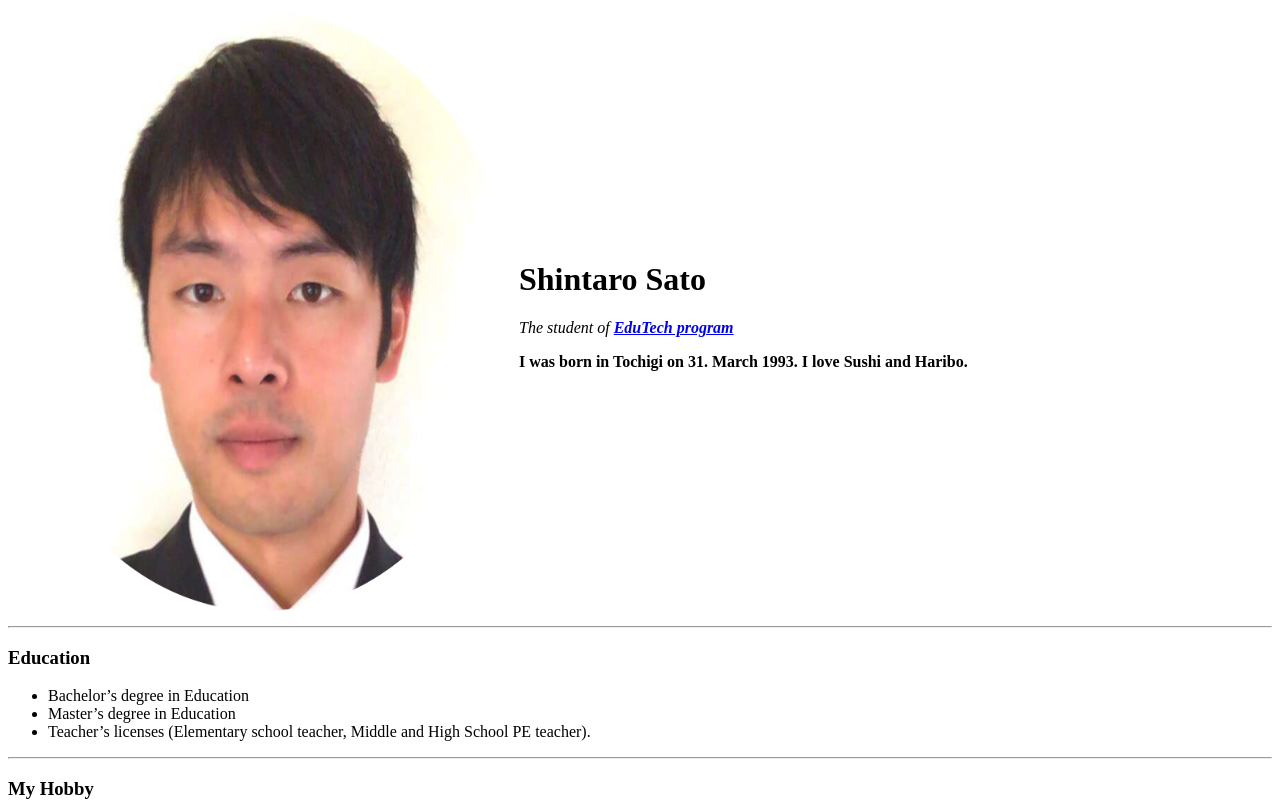
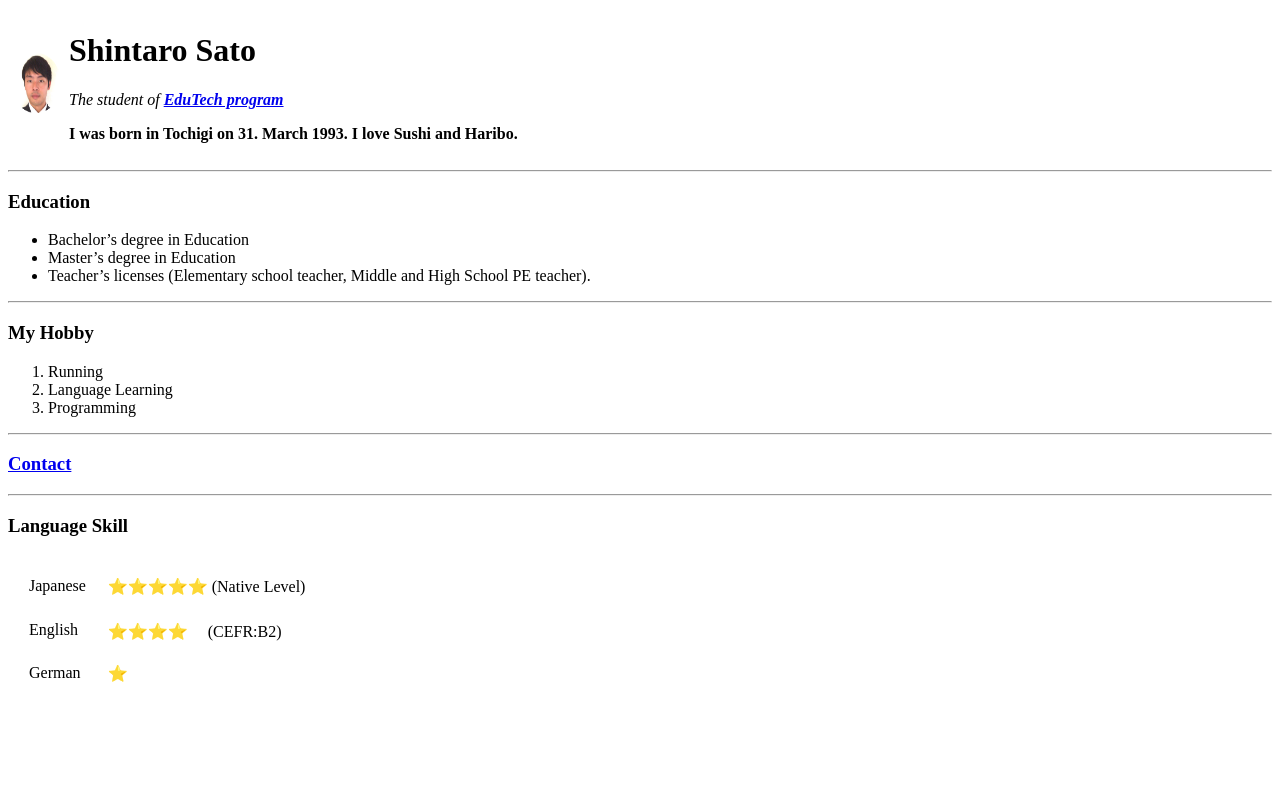
Before and after one commit to sushitarou19930331/CV, a plain HTML site: page index.html in a window 1280 px wide. Shown: the top 803 px of the page. Drawn offline with Linux system fonts and the light colour scheme.

Commit message:
Update index.html

```diff
--- a/index.html
+++ b/index.html
@@ -8,7 +8,7 @@
 
  <table>
     <tr>
-      <td><img src="image/IMG_0943-modified.png" alt="profile photo" width="500" height="600"><td>
+      <td><img src="image/IMG_0943-modified.png" alt="profile photo" width="50" height="60"><td>
       <td><h1>Shintaro Sato</h1>
        <p><em>The student of <strong><a href="https://edutech.uni-saarland.de/#">EduTech program</a></em></p>
        <p>I was born in Tochigi on 31. March 1993. I love Sushi and Haribo.</p>
```
